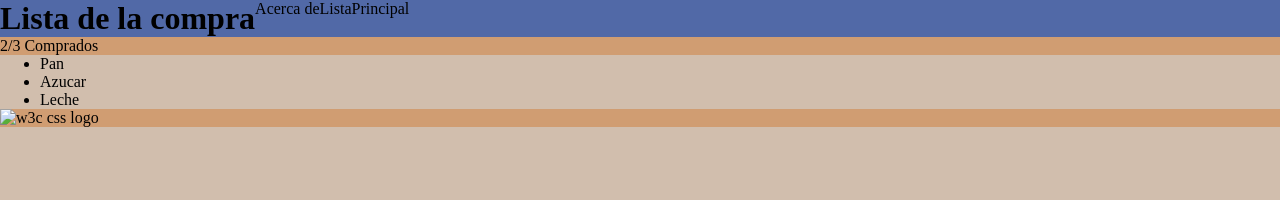
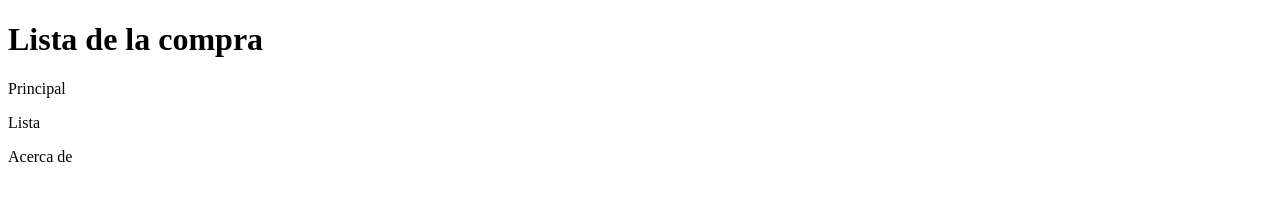
Before and after one commit to AlbertoArochal/202210-W2-Alberto-Rocha, a website: page index.html in a window 1280 px wide. Drawn offline with Linux system fonts and the light colour scheme.

Commit message:
merge commit

```diff
--- a/index.html
+++ b/index.html
@@ -5,7 +5,7 @@
     <meta charset="UTF-8">
     <meta http-equiv="X-UA-Compatible" content="IE=edge">
     <meta name="viewport" content="width=device-width, initial-scale=1.0">
-    <link rel="stylesheet" href="styles/style.css">
+    <link rel="stylesheet" href="/styles/style.css">
     <title>Lista de la compra</title>
 </head>
 
@@ -19,22 +19,7 @@
         </div>
 
     </header>
-    <span>
-        <p>2/3 Comprados</p>
-    </span>
 
-
-    <section>
-        <ul>
-            <li>Pan</li>
-            <li>Azucar</li>
-            <li>Leche</li>
-        </ul>
-    </section>
-
-    <footer>
-        <img src="" alt="w3c css logo">
-    </footer>
 </body>
 
 </html>
--- a/styles/style.css
+++ /dev/null
@@ -1,36 +0,0 @@
-* {
-    box-sizing: border-box;
-    margin: 0;
-}
-
-:root {
-    --header-color: rgba(81, 105, 167, 255);
-    --body-accent-color: rgba(208, 157, 114, 255);
-    --body-color: rgba(209, 190, 173, 255)
-}
-
-header>div>p {
-    display: inline;
-    float: right;
-}
-
-div {
-    display: flexbox;
-}
-
-header {
-    background-color: var(--header-color);
-    display: flex;
-}
-
-body {
-    background-color: var(--body-color);
-}
-
-span>p {
-    background-color: var(--body-accent-color);
-}
-
-footer {
-    background-color: var(--body-accent-color);
-}
```
